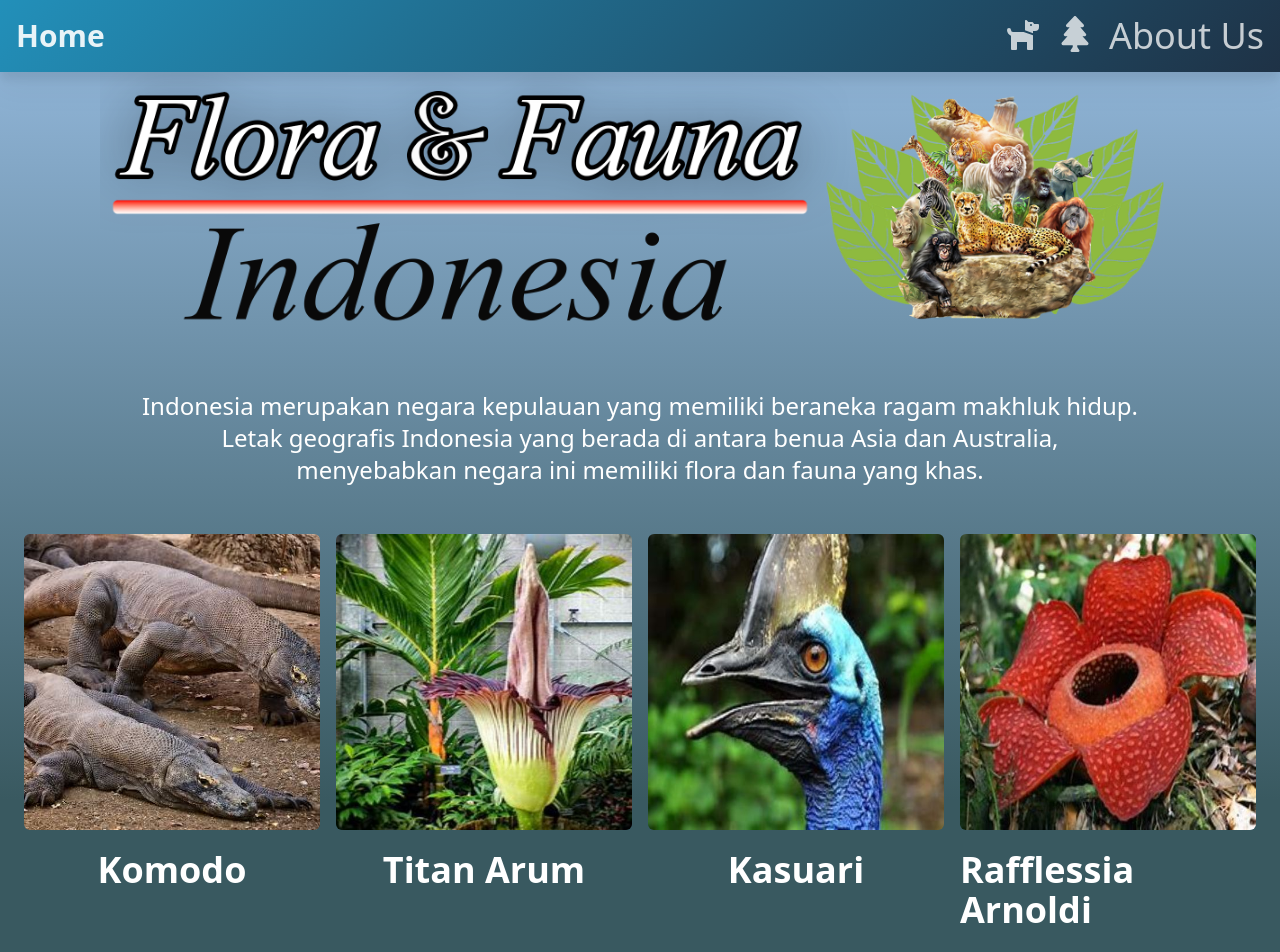
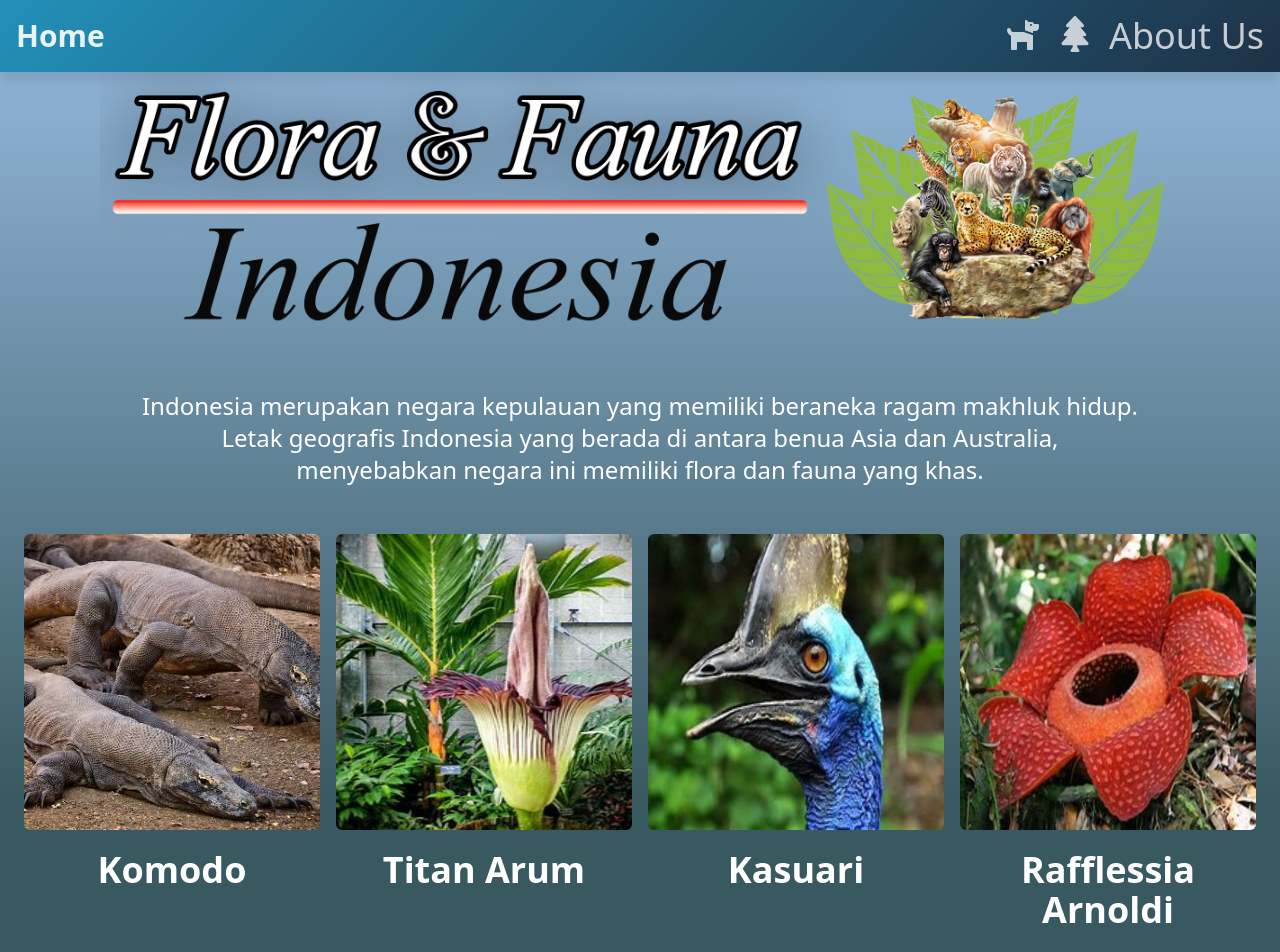
Before and after one commit to ChocolateMaltk/Codex-Nusantara, a Next.js app in the folder ffid-app/: page / in a window 1280 px wide. Shown: the top 952 px of the page. Built offline with nearby package versions, Linux system fonts and the light colour scheme.

Commit message:
Final Patch

```diff
--- a/ffid-app/app/components/Gallery.tsx
+++ b/ffid-app/app/components/Gallery.tsx
@@ -1,4 +1,6 @@
-import React from "react";
+import React from 'react';
+import Link from 'next/link';
+import Image from 'next/image';
 
 interface GalleryItem {
   id: string;
@@ -11,19 +13,21 @@ interface GalleryProps {
   items: GalleryItem[];
 }
 
-
-
 const Gallery: React.FC<GalleryProps> = ({ items }) => {
   return (
     <div className="grid gap-4 grid-cols-1 sm:grid-cols-2 lg:grid-cols-4 mb-4 rounded-md">
       {items.map((item) => (
-        <div key={item.id} className="flex flex-col items-center rounded-md">
-          <img
-            src={item.imageUrl}
-            alt={item.caption}
-            className="w-full h-auto object-cover rounded-md"
-          />
-          <p className="mt-5 text-4xl font-black mb-5">{item.caption}</p>
+        <div key={item.id} className="link-wrapper">
+          <Link href={item.clickURL}>
+              <Image
+                src={item.imageUrl}
+                alt={item.caption}
+                width={512}
+                height={512}
+                className="w-full h-auto object-cover rounded-md"
+              />
+              <p className="mt-5 text-4xl text-center font-black mb-5">{item.caption}</p>
+          </Link>
         </div>
       ))}
     </div>
--- a/ffid-app/app/page.tsx
+++ b/ffid-app/app/page.tsx
@@ -8,25 +8,25 @@ const items = [
     id: "1",
     imageUrl: "/KomodoCarousel.jpg",
     caption: "Komodo",
-    clickURL: "/pages/komodo-dragon"
+    clickURL: "/posts/komodo-dragon"
   },
   {
     id: "2",
     imageUrl: "/c_item3.jpg",
     caption: "Titan Arum",
-    clickURL: "/pages/amorphophallus-titanium"
+    clickURL: "/posts/amorphophallus-titanium"
   },
   {
     id: "3",
     imageUrl: "/c_item2.jpg",
     caption: "Kasuari",
-    clickURL: "/pages/cassowary"
+    clickURL: "/posts/cassowary"
   },
   {
     id: "4",
     imageUrl: "/c_item4.jpg",
     caption: "Rafflessia Arnoldi",
-    clickURL: "/pages/rafflesia-arnoldii"
+    clickURL: "/posts/rafflesia-arnoldii"
   },
 ];
 
```
